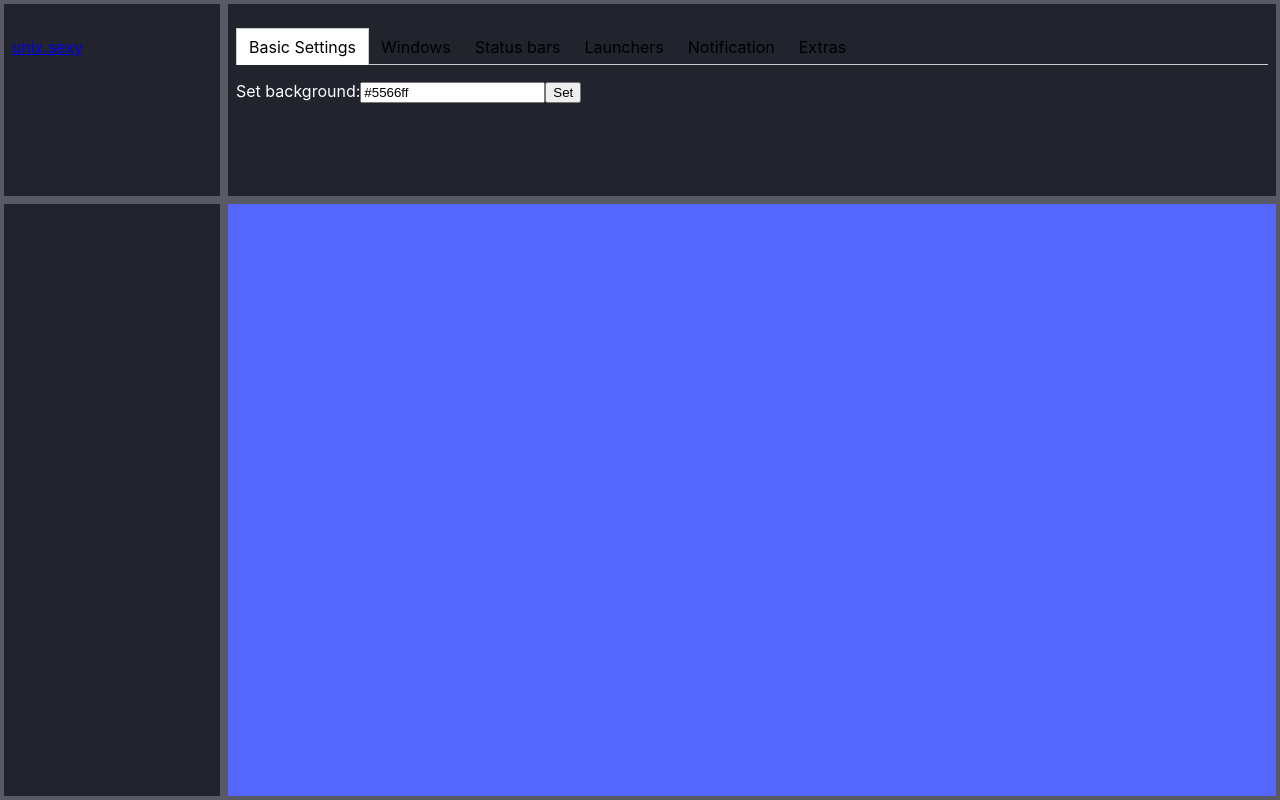
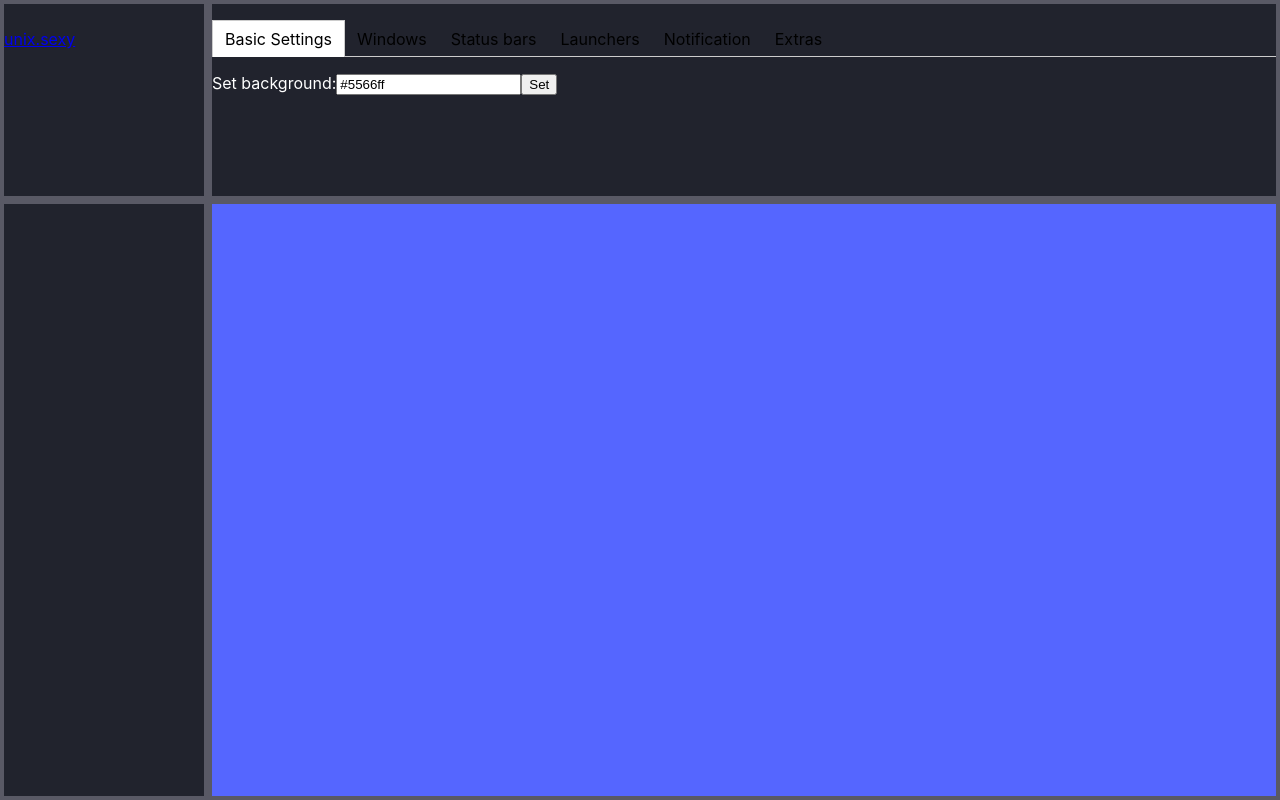
Before and after one commit to m-col/unix.sexy-react, a React (Create React App) app: page / in a window 1280 px wide. Built offline with nearby package versions, Linux system fonts and the light colour scheme.

Commit message:
remove panel padding, fix css indentation

```diff
--- a/src/index.css
+++ b/src/index.css
@@ -1,5 +1,7 @@
 body {
       margin: 0;
+    max-width: 100%;
+    max-height: 100%;
     font-family: -apple-system, BlinkMacSystemFont, 'Segoe UI', 'Roboto', 'Oxygen',
 	'Ubuntu', 'Cantarell', 'Fira Sans', 'Droid Sans', 'Helvetica Neue',
 	sans-serif;
@@ -22,7 +24,6 @@ code {
 
 #App {
     display: table;
-    #border-collapse: collapse;
     width: 100%;
     height: 100%;
     background-color: #21232d;
@@ -42,9 +43,8 @@ code {
 
 #App > div > div {
     display: table-cell;
-    #border: 4px solid #595965;
     box-shadow:inset 0px 0px 0px 4px #595965;
-    padding: 12px;
+    padding: 4px;
 }
 
 .tab-list {
```
Lines whose indentation alone changed are shown as unchanged.
